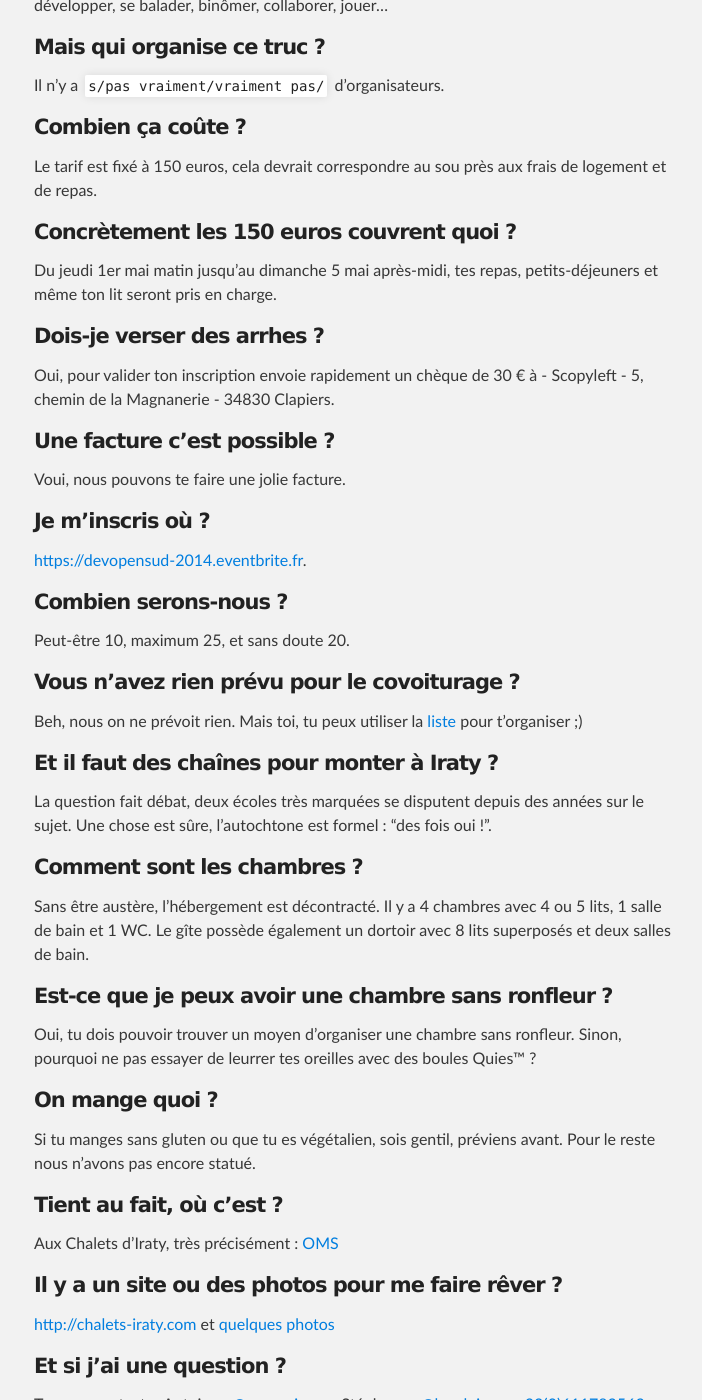
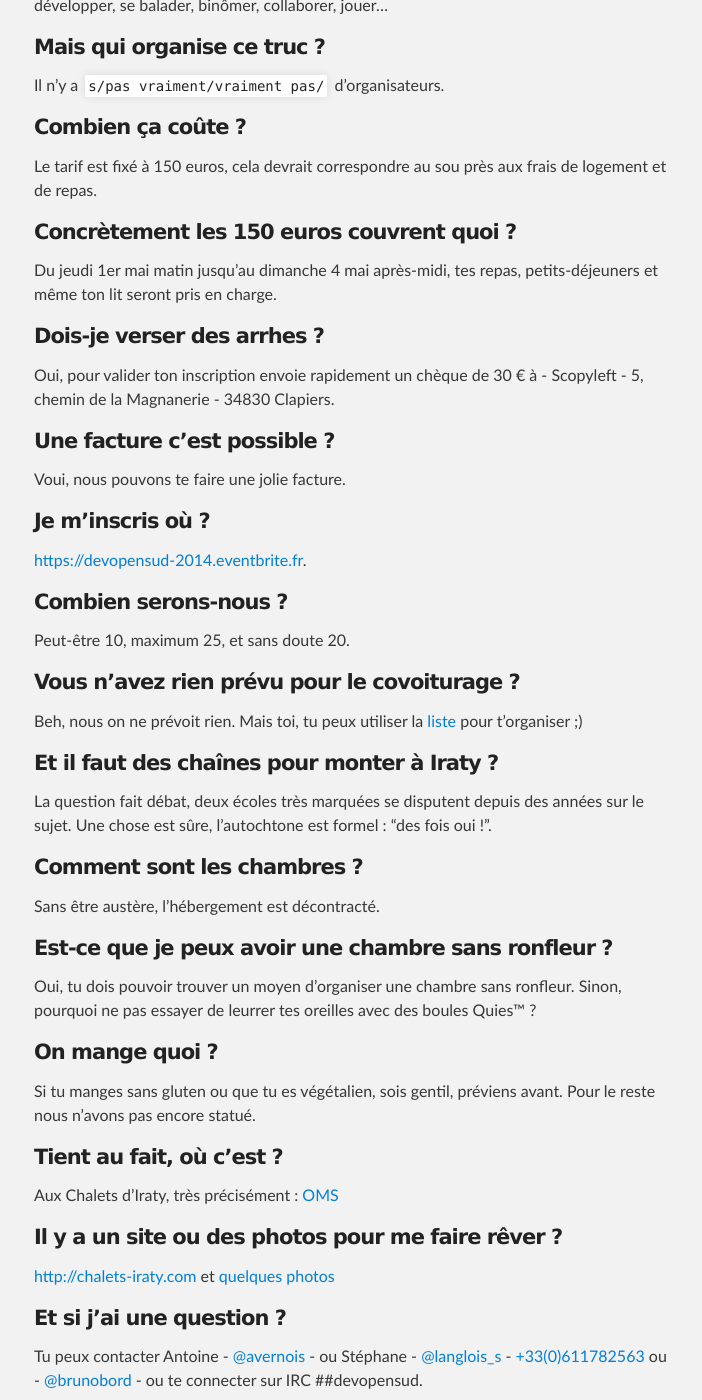
Before and after one commit to devopensud/devopensud.github.io, a Jekyll site: the page built from index.html, in a window 1280 px wide and 1400 px high, scrolled down 691 px. Shown: the whole window, without its empty margins (286-988 px from the left). Built offline with Jekyll 4.4.1, drawn with Linux system fonts in a browser that asks for light colours; grey boxes are pictures that could not be loaded.

Commit message:
Update 2013-09-12-faq.markdown

```diff
--- a/_posts/2013-09-12-faq.markdown
+++ b/_posts/2013-09-12-faq.markdown
@@ -17,7 +17,7 @@ Le tarif est fixé à 150 euros, cela devrait correspondre au sou près aux frai
 
 #### Concrètement les 150 euros couvrent quoi ?
 
-Du jeudi 1er mai matin jusqu'au dimanche 5 mai après-midi, tes repas, petits-déjeuners et même ton lit seront pris en charge.
+Du jeudi 1er mai matin jusqu'au dimanche 4 mai après-midi, tes repas, petits-déjeuners et même ton lit seront pris en charge.
 
 #### Dois-je verser des arrhes ?
 
@@ -45,7 +45,7 @@ La question fait débat, deux écoles très marquées se disputent depuis des an
 
 #### Comment sont les chambres ?
 
-Sans être austère, l’hébergement est décontracté. Il y a 4 chambres avec 4 ou 5 lits, 1 salle de bain et 1 WC. Le gîte possède également un dortoir avec 8 lits superposés et deux salles de bain.
+Sans être austère, l’hébergement est décontracté.
 
 #### Est-ce que je peux avoir une chambre sans ronfleur ?
 
```
